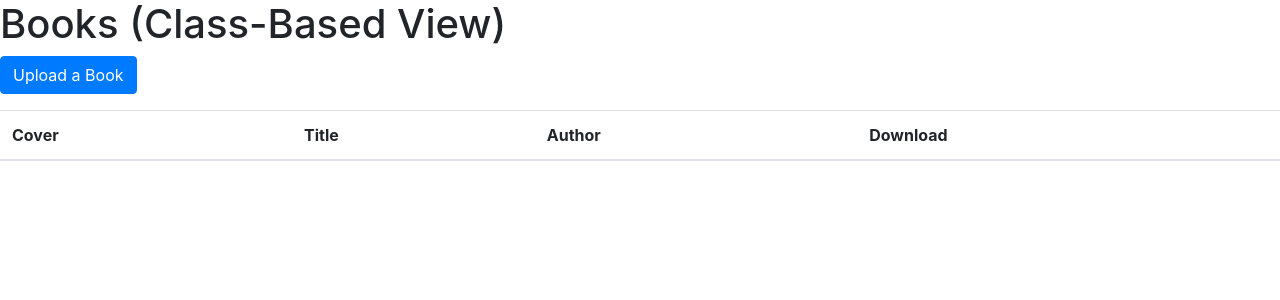
After one commit to tushar2407/first_project_experiment, a Django app: page /class/books/ in a window 1280 px wide. The commit adds this page. Shown: the top 300 px of the page. Run offline with Django 3.2, Linux system fonts and the light colour scheme; data that the repository does not hold is empty; some libraries are stand-ins or nearby versions.

Commit message:
class view

```diff
--- a/main/forms.py
+++ b/main/forms.py
@@ -3,4 +3,4 @@ from .models import Book
 class Bookform(forms.ModelForm):
     class Meta:
         model=Book
-        fields={'title','author','pdf','cover'}
+        fields=['title','author','pdf','cover']
--- a/main/urls.py
+++ b/main/urls.py
@@ -7,6 +7,9 @@ urlpatterns=[
     path('upload/', views.upload, name="upload"),
     path('books/',views.book_list, name="book_list"),
     path('books/upload/',views.book_upload, name="upload_book"),
+
+    path("class/books/",views.BookListView.as_view(), name="class_book_list"),
+    path("class/books/upload",views.UploadBookView.as_view(), name="class_book_upload"),
 ]
 if settings.DEBUG:
     urlpatterns+=static(settings.MEDIA_URL, document_root=settings.MEDIA_ROOT)
--- a/main/views.py
+++ b/main/views.py
@@ -7,6 +7,9 @@ from django.core.files.storage import FileSystemStorage
 from .forms import Bookform
 from .models import Book
 # Create your views here.
+
+from django.views.generic import TemplateView, ListView, CreateView
+from django.urls import reverse_lazy
 def index(request):
     context={}
     accounts=Account.objects.all()
@@ -44,3 +47,13 @@ def bio(request):
    return render(request, 'main/bio.html')
 def achievements(request):
    return render(request, 'main/achievements.html')
+class BookListView(ListView):
+    model=Book
+    template_name='main/class_book_list.html'
+    context_object_name="books"
+class UploadBookView(CreateView):
+    model=Book
+    #fields=['title','author','pdf','cover']
+    form_class=Bookform
+    success_url=reverse_lazy("book_list")
+    template_name="main/book_upload.html"
--- a/templates/main/book_list.html
+++ b/templates/main/book_list.html
@@ -7,10 +7,12 @@
     <link rel="stylesheet" href="https://stackpath.bootstrapcdn.com/bootstrap/4.5.0/css/bootstrap.min.css" integrity="sha384-9aIt2nRpC12Uk9gS9baDl411NQApFmC26EwAOH8WgZl5MYYxFfc+NcPb1dKGj7Sk" crossorigin="anonymous">
 </head>
 <body>
+    {% block content_header %}
     <h1>Books</h1>
     <p>
         <a href="{% url 'upload_book' %}" class ="btn  btn-primary">Upload a Book</a>
     </p>
+    {% endblock %}
     <table class="table">
         <thead>
             <tr>
--- /dev/null
+++ b/templates/main/class_book_list.html
@@ -0,0 +1,7 @@
+{%  extends 'main/book_list.html' %}
+{% block content_header %}
+<h1>Books (Class-Based View)</h1>
+    <p>
+        <a href="{% url 'class_book_upload' %}" class ="btn  btn-primary">Upload a Book</a>
+    </p>
+{% endblock %}
```
Also changed, not shown: 2 other files.
